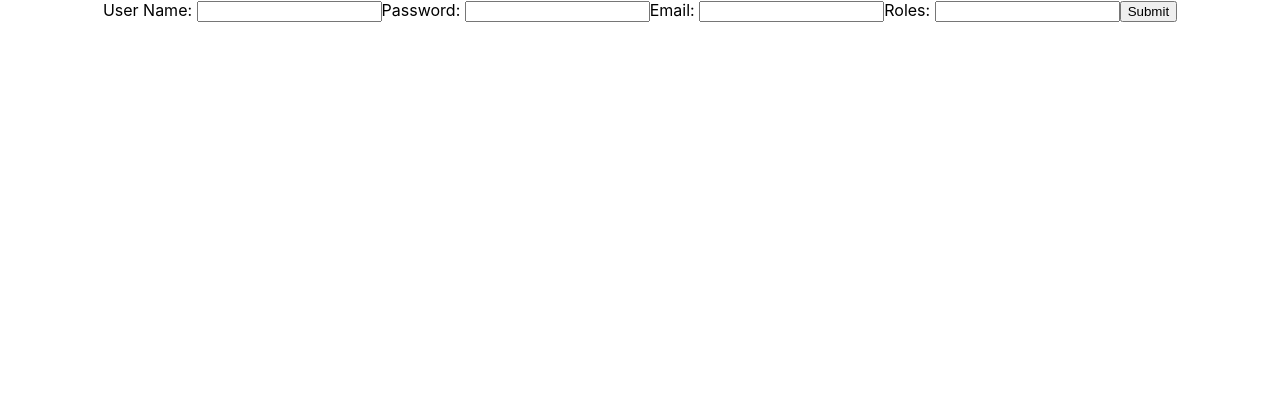
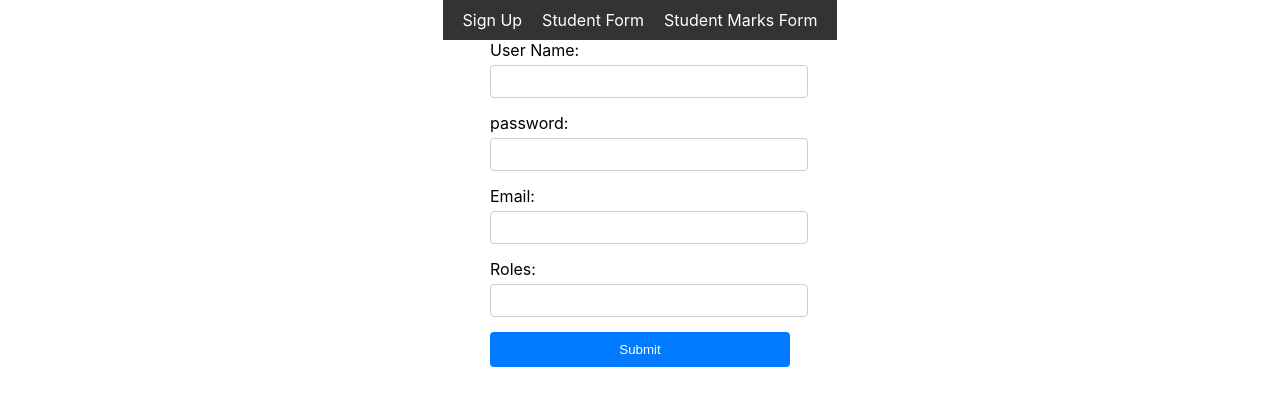
Before and after one commit to vsiripuram2/Student_profile, a React (Create React App) app in the folder student-service-frontend/: page /UserSignUp in a window 1280 px wide. Shown: the top 406 px of the page. Built offline with nearby package versions, Linux system fonts and the light colour scheme.

Commit message:
added navbar to the app

```diff
--- a/student-service-frontend/src/App.css
+++ b/student-service-frontend/src/App.css
@@ -1,5 +1,7 @@
 .App {
-  text-align: center;
+  display: flex;
+  flex-direction: column;
+  align-items: center;
 }
 
 .App-logo {
@@ -36,3 +38,42 @@
     transform: rotate(360deg);
   }
 }
+
+.form-container {
+  display: flex;
+  justify-content: center;
+}
+
+.form {
+  width: 300px;
+}
+
+.form-group {
+  margin-bottom: 15px;
+}
+
+label {
+  display: block;
+  margin-bottom: 5px;
+}
+
+input {
+  width: 100%;
+  padding: 8px;
+  border: 1px solid #ccc;
+  border-radius: 4px;
+}
+
+button {
+  width: 100%;
+  padding: 10px;
+  background-color: #007bff;
+  color: #fff;
+  border: none;
+  border-radius: 4px;
+  cursor: pointer;
+}
+
+button:hover {
+  background-color: #0056b3;
+}
--- a/student-service-frontend/src/App.js
+++ b/student-service-frontend/src/App.js
@@ -1,4 +1,5 @@
 import "./App.css";
+import Navbar from "./NavBar/Navbar";
 import PostStudentDetails from "./StudentAPI/PostStudentDetails";
 import PostStudentMarks from "./StudentAPI/PostStudentMarks";
 import UserSignUp from "./UserAPI/UserSignUp";
@@ -8,6 +9,7 @@ function App() {
   return (
     <BrowserRouter>
       <div className="App">
+        <Navbar />
         <Routes>
           <Route path="/UserSignUp" element={<UserSignUp />} />
           <Route path="/PostStudentDetails" element={<PostStudentDetails />} />
--- /dev/null
+++ b/student-service-frontend/src/NavBar/Navbar.js
@@ -0,0 +1,25 @@
+// Navbar.js
+
+import React from "react";
+import { NavLink } from "react-router-dom";
+import styles from "./Navbar.module.css";
+
+const Navbar = () => {
+  return (
+    <div>
+      <nav className={styles.primaryNav}>
+        <NavLink activeClassName={styles.activeLink} className={styles.navLink} to="/UserSignUp">
+          Sign Up
+        </NavLink>
+        <NavLink activeClassName={styles.activeLink} className={styles.navLink} to="/PostStudentDetails">
+          Student Form
+        </NavLink>
+        <NavLink activeClassName={styles.activeLink} className={styles.navLink} to="/PostStudentMarks">
+          Student Marks Form
+        </NavLink>
+      </nav>
+    </div>
+  );
+};
+
+export default Navbar;
--- /dev/null
+++ b/student-service-frontend/src/NavBar/Navbar.module.css
@@ -0,0 +1,23 @@
+/* Navbar.module.css */
+
+.primaryNav {
+    display: flex;
+    justify-content: center;
+    align-items: center;
+    background-color: #333;
+    padding: 10px;
+  }
+
+  .navLink {
+    color: #fff;
+    text-decoration: none;
+    margin: 0 10px;
+  }
+
+  .navLink:hover {
+    text-decoration: underline;
+  }
+
+  .activeLink {
+    font-weight: bold;
+  }
--- a/student-service-frontend/src/StudentAPI/PostStudentDetails.js
+++ b/student-service-frontend/src/StudentAPI/PostStudentDetails.js
@@ -2,14 +2,13 @@ import React, { useState, useEffect } from "react";
 import axios from "axios";
 
 const BASE_API_URL = "http://localhost:8181/student-api";
-const CREATE_STUDENT_DETAILS_URL = "/createStudentDetails"
+const CREATE_STUDENT_DETAILS_URL = "/createStudentDetails";
 
 const PostStudentDetails = () => {
-
-    const[formData,setFormData] = useState({
-        studentId:0,
-        studentName:'',
-        studentClass:''
+  const [formData, setFormData] = useState({
+    studentId: 0,
+    studentName: "",
+    studentClass: "",
   });
 
   const handleChange = (e) => {
@@ -19,37 +18,56 @@ const PostStudentDetails = () => {
   };
 
   const handleSubmit = async (event) => {
-
     event.preventDefault();
-    console.log(formData+"after setting formdata");
+    console.log(formData + "after setting formdata");
     try {
-        const response = await axios.post(BASE_API_URL+CREATE_STUDENT_DETAILS_URL,formData);
-        console.log('Form data submitted successfully:', response);
+      const response = await axios.post(
+        BASE_API_URL + CREATE_STUDENT_DETAILS_URL,
+        formData
+      );
+      console.log("Form data submitted successfully:", response);
     } catch (error) {
-        console.error('Error submitting form data:', error);
+      console.error("Error submitting form data:", error);
     }
-
   };
 
   return (
-    <div>
-      <form onSubmit={handleSubmit}>
-      <label>
-          Student Id: <input type="text" name="studentId" value={formData.studentId}
-           onChange={handleChange}/>
-        </label>
-        <label>
-          Student Name: <input type="text" name="studentName" value={formData.studentName}
-           onChange={handleChange}/>
-        </label>
-        <label>
-          Student Class: <input type="text" name="studentClass" value={formData.studentClass}
-           onChange={handleChange}/>
-        </label>
+    <div className="form-container">
+      <form onSubmit={handleSubmit} className="form">
+        <div className="form-group">
+          <label htmlFor="studentId">Student Id:</label>
+          <input
+            type="text"
+            id="studentId"
+            name="studentId"
+            value={formData.studentId}
+            onChange={handleChange}
+          />
+        </div>
+        <div className="form-group">
+          <label htmlFor="studentName">Student Name:</label>
+          <input
+            type="text"
+            id="studentName"
+            name="studentName"
+            value={formData.studentName}
+            onChange={handleChange}
+          />
+        </div>
+        <div className="form-group">
+          <label htmlFor="studentClass">Student Class:</label>
+          <input
+            type="text"
+            id="studentClass"
+            name="studentClass"
+            value={formData.studentClass}
+            onChange={handleChange}
+          />
+        </div>
         <button type="submit">Submit</button>
       </form>
     </div>
   );
-}
+};
 
-export default  PostStudentDetails;
+export default PostStudentDetails;
--- a/student-service-frontend/src/StudentAPI/PostStudentMarks.js
+++ b/student-service-frontend/src/StudentAPI/PostStudentMarks.js
@@ -1,55 +1,70 @@
-import React,{useState,useEffect} from "react";
+import React, { useState } from "react";
 import axios from "axios";
 
+const BASE_API_URL = "http://localhost:8181/student-api";
+const SAVE_MARKS_DETAILS_URL = "/saveStudentMarks";
 
-const BASE_API_URL = "http://localhost:8181/student-api"
-const SAVE_MARKS_DETAILS_URL="/saveStudentMarks";
-
-const PostStudentMarks = () =>{
-    const[formData,setFormData] = useState({
-        studentMarksId:0,
-        subjectName:'',
-        marks:''
+const PostStudentMarks = () => {
+  const [formData, setFormData] = useState({
+    studentMarksId: 0,
+    subjectName: "",
+    marks: ""
   });
 
   const handleChange = (e) => {
-        console.log(e.target.name);
-        console.log(e.target.value);
     setFormData({ ...formData, [e.target.name]: e.target.value });
   };
 
   const handleSubmit = async (event) => {
-
     event.preventDefault();
-    console.log(formData+"after setting formdata");
     try {
-        const response = await axios.post(BASE_API_URL+SAVE_MARKS_DETAILS_URL,formData);
-        console.log('Form data submitted successfully:', response);
+      const response = await axios.post(
+        BASE_API_URL + SAVE_MARKS_DETAILS_URL,
+        formData
+      );
+      console.log("Form data submitted successfully:", response);
     } catch (error) {
-        console.error('Error submitting form data:', error);
+      console.error("Error submitting form data:", error);
     }
-
   };
 
   return (
-    <div>
-      <form onSubmit={handleSubmit}>
-      <label>
-          StudentMarks Id: <input type="text" name="studentMarksId" value={formData.studentMarksId}
-           onChange={handleChange}/>
-        </label>
-        <label>
-          Subject Name: <input type="text" name="subjectName" value={formData.subjectName}
-           onChange={handleChange}/>
-        </label>
-        <label>
-          Marks: <input type="text" name="marks" value={formData.marks}
-           onChange={handleChange}/>
-        </label>
+    <div className="form-container">
+      <form onSubmit={handleSubmit} className="form">
+        <div className="form-group">
+          <label htmlFor="studentMarksId">StudentMarks Id:</label>
+          <input
+            type="text"
+            id="studentMarksId"
+            name="studentMarksId"
+            value={formData.studentMarksId}
+            onChange={handleChange}
+          />
+        </div>
+        <div className="form-group">
+          <label htmlFor="subjectName">Subject Name:</label>
+          <input
+            type="text"
+            id="subjectName"
+            name="subjectName"
+            value={formData.subjectName}
+            onChange={handleChange}
+          />
+        </div>
+        <div className="form-group">
+          <label htmlFor="marks">Marks:</label>
+          <input
+            type="text"
+            id="marks"
+            name="marks"
+            value={formData.marks}
+            onChange={handleChange}
+          />
+        </div>
         <button type="submit">Submit</button>
       </form>
     </div>
   );
+};
 
-}
 export default PostStudentMarks;
--- a/student-service-frontend/src/UserAPI/UserSignUp.js
+++ b/student-service-frontend/src/UserAPI/UserSignUp.js
@@ -34,44 +34,48 @@ const UserSignUp = () => {
   };
 
   return (
-    <div>
-      <form onSubmit={handleSubmit}>
-        <label>
-          User Name:{" "}
+    <div className="form-container">
+    <form onSubmit={handleSubmit} className="form">
+      <div className="form-group">
+        <label htmlFor="username">User Name:</label>
         <input
           type="text"
+          id="username"
           name="username"
           value={formData.username}
           onChange={handleChange}
         />
-        </label>
-        <label>
-          Password:{" "}
+      </div>
+      <div className="form-group">
+        <label htmlFor="password">password:</label>
         <input
-            type="text"
+          type="password"
+          id="password"
           name="password"
           value={formData.password}
           onChange={handleChange}
         />
-        </label>
-        <label>
-          Email:{" "}
+      </div>
+      <div className="form-group">
+        <label htmlFor="email">Email:</label>
         <input
-            type="text"
+          type="email"
+          id="email"
           name="email"
           value={formData.email}
           onChange={handleChange}
         />
-        </label>
-        <label>
-          Roles:{" "}
+      </div>
+      <div className="form-group">
+        <label htmlFor="roles">Roles:</label>
         <input
           type="text"
+          id="roles"
           name="roles"
           value={formData.roles}
           onChange={handleChange}
         />
-        </label>
+      </div>
       <button type="submit">Submit</button>
     </form>
   </div>
```
Lines whose indentation alone changed are shown as unchanged.
